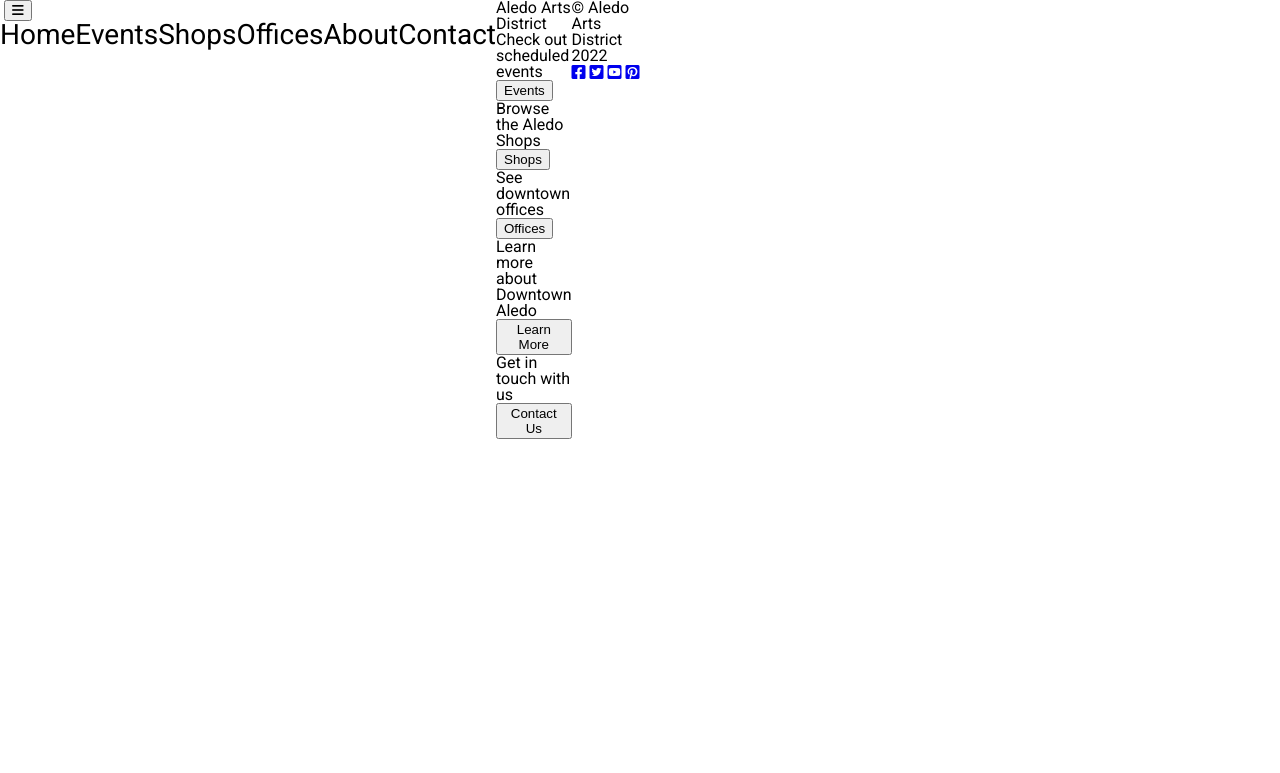
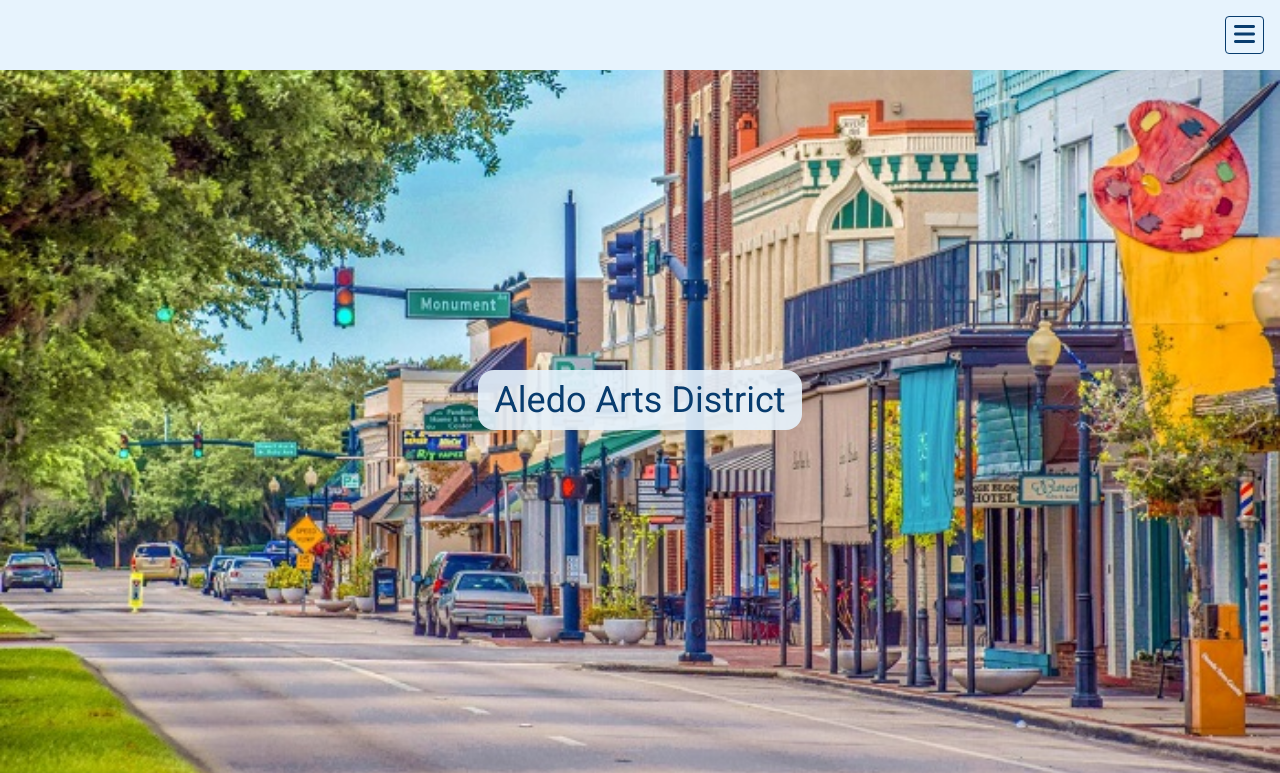
Before and after one commit to asbillt/aledo-arts-disctrict, a plain HTML site: page index.html in a window 1280 px wide. Shown: the top 773 px of the page. Drawn offline with nearby package versions, Linux system fonts and the light colour scheme.

Commit message:
Adds various css styling. Adds Aledo,TX theme colors.

```diff
--- a/style.css
+++ b/style.css
@@ -1,6 +1,6 @@
 /* Global Styles
-aledo blue - #083d6f
-aledo orange - #d04701
+aledo blue - #083d6f , hsl(209, 87%, 23%, 1)
+aledo orange - #d04701 , hsl(20, 99%, 41%, 1)
 */
 
 * {
@@ -13,34 +13,132 @@ html {
 
 body {
   font-family: "Roboto", sans-serif;
-  display: grid;
-  grid-template-columns: repeat(12, 1fr);
+}
+
+h2,
+p,
+button,
+div.copyright {
+  color: hsla(209, 87%, 23%, 1);
+}
+
+button {
+  background-color: hsla(209, 87%, 95%, 1);
+  border: 1px solid hsla(209, 87%, 23%, 1);
+  border-radius: 0.25rem;
+  padding: 0.25rem 0.5rem;
+}
+
+button:hover {
+  background-color: hsla(15, 87%, 95%, 1);
+  border: 1px solid hsla(15, 87%, 23%, 1);
+  color: hsla(15, 87%, 23%, 1);
+  cursor: pointer;
 }
 
 /* Header Styles */
 header {
+  position: fixed;
+  background-color: hsla(209, 87%, 95%, 1);
+  width: 100%;
+  display: flex;
+  flex-direction: column;
+  justify-content: center;
+  align-items: center;
+}
+
+.flex-wrapper-1 {
+  display: flex;
+  justify-content: space-between;
+  align-items: center;
+  width: 100%;
+  padding: 1rem 1rem;
+}
+
+.logo {
   height: 5rem;
 }
 
-header nav {
+.toggle-collapse {
+  font-size: 1.5rem;
 }
 
-header ul {
+.navbar-nav {
+  text-align: center;
+  overflow: hidden;
+  height: 0vh;
+  transition: all 499ms ease;
+}
+
+.collapse {
+  height: 100vh;
+}
+
+.navbar-nav .nav-item {
+  padding: 1rem 0;
+  font-size: 1.75rem;
+}
+
+header a {
+  text-decoration: none;
+  color: hsla(209, 87%, 23%, 1);
+}
+
+header a:hover {
+  color: hsla(20, 99%, 41%, 1);
+}
+
+/* Main Styles */
+main {
+  display: flex;
+  flex-direction: column;
+}
+
+/* Banner Styles */
+.banner {
+  height: 100vh;
+  background-image: url("./images/banner-downtown.jpg");
+  background-repeat: no-repeat;
+  background-position: center;
+  background-size: cover;
   display: flex;
   justify-content: center;
   align-items: center;
 }
 
-nav ul li a {
-  font-size: 1.75rem;
-  text-decoration: none;
-  color: black;
+.banner h2 {
+  font-size: 2.25rem;
+  background-color: hsla(209, 87%, 95%, 0.9);
+  padding: 0.75rem 1rem;
+  border-radius: 1rem;
 }
 
-a:hover {
-  color: burlywood;
+/* Events Styles */
+.events {
+  height: 30rem;
+  background-image: url("./images/events-downtown.jpg");
+  background-repeat: no-repeat;
+  background-position: center;
+  background-size: cover;
+  display: flex;
+  flex-direction: column;
+  justify-content: center;
+  align-items: center;
 }
 
-/* Main Styles */
+.events-container {
+  font-size: 1.5rem;
+  background-color: hsla(209, 87%, 95%, 0.9);
+  padding: 0.75rem 0.75rem;
+  border-radius: 1rem;
+  display: flex;
+  flex-direction: column;
+  justify-content: center;
+  align-items: center;
+}
+
+.events-container h2 {
+  margin-bottom: 1rem;
+}
 
 /* Footer Styles */
```
